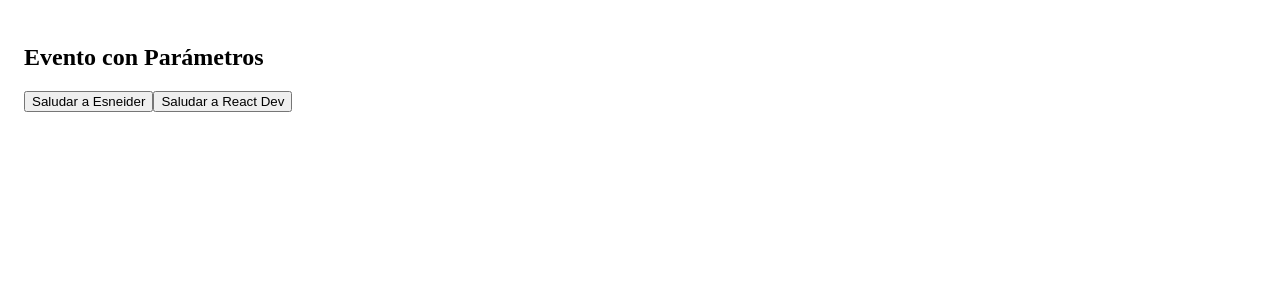
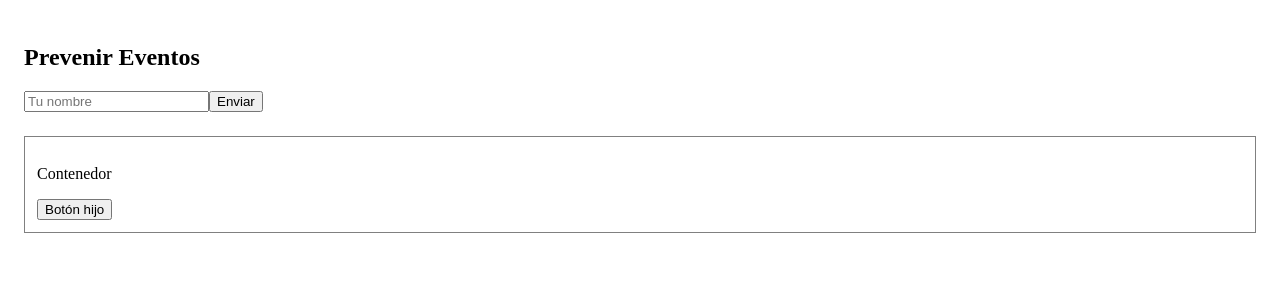
Before and after one commit to EsneiderCdD/React_Library, a React (Vite) app: page / in a window 1280 px wide. Shown: the top 300 px of the page. Built offline with nearby package versions, Linux system fonts and the light colour scheme.

Commit message:
prevenir eventos

```diff
--- a/src/App.jsx
+++ b/src/App.jsx
@@ -1,10 +1,10 @@
 
-import EventoConParametros from "./clases/react_notes/eventos/EventoConParametros";
+import PrevenirEventos from "./clases/react_notes/eventos/PrevenirEventos";
 
 function App() {
   return (
     <div>
-      <EventoConParametros />
+      <PrevenirEventos />
 
     </div>
   );
--- /dev/null
+++ b/src/clases/react_notes/eventos/PrevenirEventos.jsx
@@ -0,0 +1,34 @@
+// PrevenirEventos.jsx
+const PrevenirEventos = () => {
+    const manejarEnvio = (e) => {
+      e.preventDefault();
+      alert("Formulario detenido 🛑, aquí puedes hacer validaciones o enviar data con fetch.");
+    };
+
+    const manejarClickPadre = () => {
+      alert("Click en el CONTENEDOR");
+    };
+
+    const manejarClickHijo = (e) => {
+      e.stopPropagation();
+      alert("Click en el BOTÓN, pero evitamos que suba al contenedor 🚫");
+    };
+
+    return (
+      <div style={{ padding: "16px" }}>
+        <h2>Prevenir Eventos</h2>
+
+        <form onSubmit={manejarEnvio}>
+          <input type="text" placeholder="Tu nombre" />
+          <button type="submit">Enviar</button>
+        </form>
+
+        <div onClick={manejarClickPadre} style={{ marginTop: "24px", padding: "12px", border: "1px solid gray" }}>
+          <p>Contenedor</p>
+          <button onClick={manejarClickHijo}>Botón hijo</button>
+        </div>
+      </div>
+    );
+  };
+
+  export default PrevenirEventos;
```
